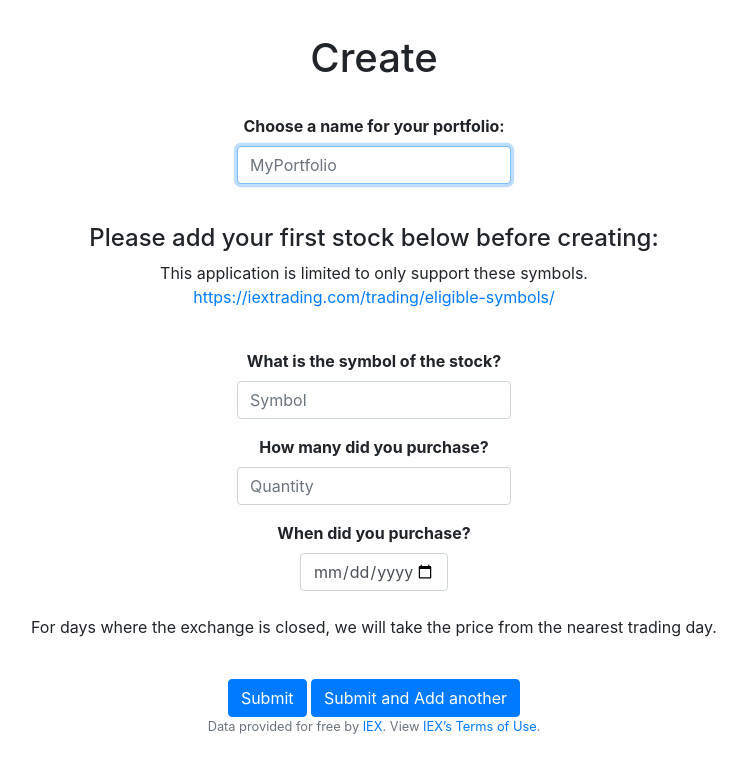
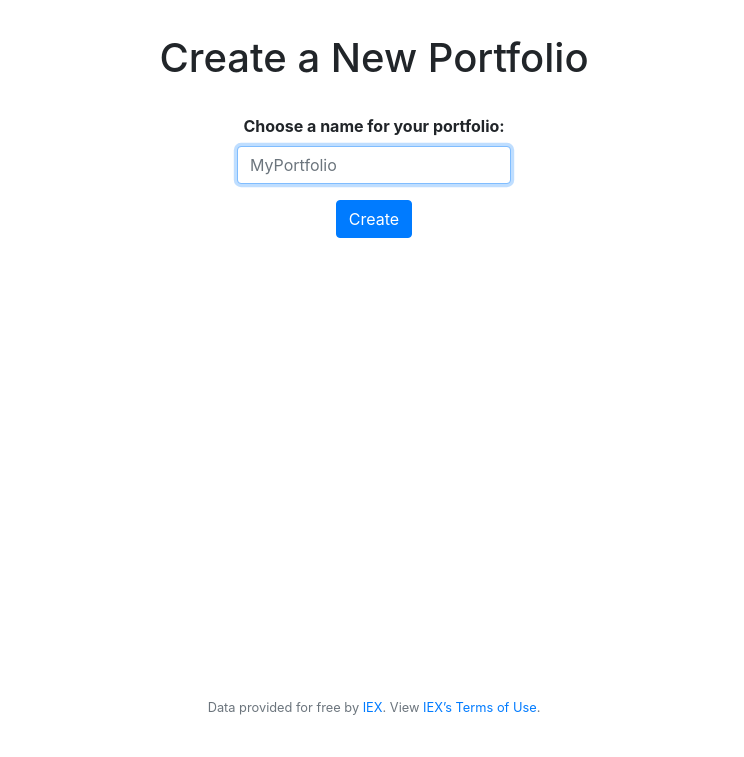
Before and after one commit to jsueling/cs50-final-project, a Flask app: page /create in a window 1280 px wide. Shown: the part 62-819 px from the top of the page, without its empty margins (266-1010 px from the left). After the commit the page ends 777 px from the top, so only its background shows below. Run offline with Flask 2, Linux system fonts and the light colour scheme; the visitor is signed in with stand-in values (Sample User, id 1); some libraries are stand-ins or nearby versions.

Commit message:
Swapped most of code between create and add to match changes in tables

```diff
--- a/application.py
+++ b/application.py
@@ -226,80 +226,15 @@ def logout():
 @login_required
 def create():
 
-    # https://developer.mozilla.org/en-US/docs/Web/HTML/Element/input/date
-    # Important: Client-side form validation is no substitute for validating on the server.
-    # It's easy for someone to modify the HTML, or bypass your
-    # HTML entirely and submit the data directly to your server.
-    # If your server fails to validate the received data, disaster could
-    # strike with data that is badly-formatted, too large, of the wrong type, etc.
-
-    # Both methods need access to these variables
-    today = date.today()
-    # https://iexcloud.io/docs/api/#historical-prices
-    # Iexcloud API only offers historical data >5years on paid plans
-    # 365 * 5 = 1825
-    # https://docs.python.org/3/library/datetime.html#timedelta-objects
-    min_date = today - timedelta(days=1825)
-
     if request.method =="POST":
 
         id = session["user_id"]
         portfolio_name = request.form.get("portfolio_name")
-        lower_pfname = portfolio_name.lower()
-        symbol = request.form.get("symbol")
-        purchase_quantity = request.form.get("purchase_quantity")
-
-        # Internet explorer doesn't support input="date", degrades to input="text"
-        try:
-            # Native case with input="date"
-            # https://stackoverflow.com/questions/10434599/get-the-data-received-in-a-flask-request
-            purchase_date = request.form["purchase_date"]
-        except KeyError:
-            # KeyError when an element with that name doesn't exist
-            # So by elimination fallback:
-            purchase_date = request.form["fallback_purchasedate"]
-
-        if not purchase_date:
-            return error_page("Enter a date", 403)
-
-        # Convert string input to a date object so we can compare
-        parsed_datetime = datetime.strptime(purchase_date, "%Y-%m-%d")
-        parsed_date = parsed_datetime.date()
-
-        # Prevent the user from entering a date out of these bounds, today and 5 years ago
-        if parsed_date < min_date:
-            # TODO Test lower bound Live
-            return error_page("This application is limited to only support historical price queries up to 5 years (1825 days) past", 403)
-        if parsed_date > today:
-            return error_page("You've entered a date in the future", 403)
 
         if not portfolio_name:
             return error_page("Enter a portfolio name", 403)
-        if not symbol:
-            return error_page("Enter a symbol", 403)
-        if not purchase_quantity:
-            return error_page("Enter a quantity", 403)
 
-        # https://pynative.com/python-check-user-input-is-number-or-string/
-        try:
-            # If casting as int fails we get a value error which means the input must be a float or a string
-            # No error means the input was an integer or string of an integer
-            val = int(purchase_quantity)
-        except ValueError:
-            try:
-                # cast as float
-                val = float(purchase_quantity)
-                # No error means the input was a float
-                return error_page("Quantity must be an integer", 403)
-            # By elimination the input is a string
-            except ValueError:
-                return error_page("Quantity must be in decimal digits, 403")
-
-        # convert to int after error checks
-        purchase_quantity = int(purchase_quantity)
-
-        if purchase_quantity < 1:
-            return error_page("Quantity must be a non-zero positive number", 403)
+        lower_pfname = portfolio_name.lower()
 
         params = config()
         conn = psycopg2.connect(**params)
@@ -308,57 +243,24 @@ def create():
         # Even if portfolio_name is already UNIQUE in the portfolios table
         cur.execute("SELECT portfolio_name FROM portfolios WHERE id=(%s) AND portfolio_name=(%s)", (id, lower_pfname))
         rows = cur.fetchall()
+
         if len(rows) == 1:
-            return error_page('You already have a portfolio with this name', 403)
+            return error_page('This portfolio name is taken, choose another portfolio name', 403)
 
-        # Check the symbol exists at IEX, whilst checking there is a price for the
-        # given date which are both stored in the database.
+        # All tests passed
 
-        # scan and lookup used after all other checks so we are more efficient with our API calls
-
-        upper_symbol = symbol.upper()
-
-        data = scan(upper_symbol, parsed_date)
-
-        if not data:
-            return error_page("No data found on the date entered for this symbol. Please refer to the link for supported symbols and check the date", 403)
-
-        # data not empty
-
-        # We want the scan date used for our database that matches this price
-        # parsed_date is our input which is changed in scan
-        scan_date = data["date"]
-        purchase_price = data["price"]
-
-        # All validity checks passed
-
-        # THIS LINE WILL BE IN /CREATE
         cur.execute("INSERT INTO portfolios (id, portfolio_name) VALUES (%s, %s);", (id, lower_pfname))
-
-        # THIS LINE WILL BE IN /ADD
-        cur.execute("INSERT INTO shares (symbol, purchase_quantity, purchase_price, purchase_date, portfolio_name, id) VALUES (%s, %s, %s, %s, %s, %s);",
-                    (upper_symbol, purchase_quantity, purchase_price, scan_date, lower_pfname, id))
         conn.commit()
         cur.close()
         conn.close()
 
-        # /ADD
-        flash(f"{purchase_quantity} shares of {upper_symbol} bought on \U0001F4C5 {scan_date} - saved to {portfolio_name}!", "success")
-
-        # /CREATE
         flash(f"{portfolio_name} has been successfully created!", "success")
 
-
-        # /ADD
-        # https://stackoverflow.com/questions/8552675/form-sending-error-flask
-        # The buttons do the same thing except redirect to different pages
-        if request.form["submit"] == "create":
-            return redirect("/")
-        else:
-            return redirect("/add")
+        # User probably wants to add shares once a new portfolio is created
+        return redirect("/add")
 
     else:
-        return render_template("create.html", today=today, min_date=min_date)
+        return render_template("create.html")
 
 @app.route("/myportfolios/<portfolio_name>")
 @login_required
@@ -489,3 +391,135 @@ def delete():
         return redirect("/")
     else:
         return render_template("delete.html", names=names)
+
+@app.route("/add", methods=["GET", "POST"])
+@login_required
+def add():
+
+    # https://developer.mozilla.org/en-US/docs/Web/HTML/Element/input/date
+    # Important: Client-side form validation is no substitute for validating on the server.
+    # It's easy for someone to modify the HTML, or bypass your
+    # HTML entirely and submit the data directly to your server.
+    # If your server fails to validate the received data, disaster could
+    # strike with data that is badly-formatted, too large, of the wrong type, etc.
+
+    # Both methods need access to these variables
+    today = date.today()
+    # https://iexcloud.io/docs/api/#historical-prices
+    # Iexcloud API only offers historical data >5years on paid plans
+    # 365 * 5 = 1825
+    # https://docs.python.org/3/library/datetime.html#timedelta-objects
+    min_date = today - timedelta(days=1825)
+
+    id = session["user_id"]
+    portfolio_name = request.form.get("portfolio_name")
+
+    if not portfolio_name:
+        return error_page("Choose a portfolio to add shares to", 403)
+
+    if request.method =="POST":
+
+        symbol = request.form.get("symbol")
+        purchase_quantity = request.form.get("purchase_quantity")
+
+        # Internet explorer doesn't support input="date", degrades to input="text"
+        try:
+            # Native case with input="date"
+            # https://stackoverflow.com/questions/10434599/get-the-data-received-in-a-flask-request
+            purchase_date = request.form["purchase_date"]
+        except KeyError:
+            # KeyError when an element with that name doesn't exist
+            # So by elimination fallback:
+            purchase_date = request.form["fallback_purchasedate"]
+
+        if not purchase_date:
+            return error_page("Enter a date", 403)
+
+        # Convert string input to a date object so we can compare
+        parsed_datetime = datetime.strptime(purchase_date, "%Y-%m-%d")
+        parsed_date = parsed_datetime.date()
+
+        # Prevent the user from entering a date out of these bounds, today and 5 years ago
+        if parsed_date < min_date:
+            # TODO Test lower bound Live
+            return error_page("This application is limited to only support historical price queries up to 5 years (1825 days) past", 403)
+        if parsed_date > today:
+            return error_page("You've entered a date in the future", 403)
+
+        if not symbol:
+            return error_page("Enter a symbol", 403)
+        if not purchase_quantity:
+            return error_page("Enter a quantity", 403)
+
+        # https://pynative.com/python-check-user-input-is-number-or-string/
+        try:
+            # If casting as int fails we get a value error which means the input must be a float or a string
+            # No error means the input was an integer or string of an integer
+            val = int(purchase_quantity)
+        except ValueError:
+            try:
+                # cast as float
+                val = float(purchase_quantity)
+                # No error means the input was a float
+                return error_page("Quantity must be an integer", 403)
+            # By elimination the input is a string
+            except ValueError:
+                return error_page("Quantity must be in decimal digits, 403")
+
+        # convert to int after error checks
+        purchase_quantity = int(purchase_quantity)
+
+        if purchase_quantity < 1:
+            return error_page("Quantity must be a non-zero positive number", 403)
+
+        # lookup() and scan()'s use here:
+        # Checks the symbol exists at IEX, whilst checking there is a price for the
+        # given date which are then stored in the database.
+
+        # only call API after all other checks so we are more efficient
+
+        upper_symbol = symbol.upper()
+
+        data = scan(upper_symbol, parsed_date)
+
+        if not data:
+            return error_page("No data found on the date entered for this symbol. Please refer to the link for supported symbols and check the date", 403)
+
+        # data not empty
+
+        # We want the scan date used for our database that matches this price
+        # parsed_date is our input which is changed in scan
+        scan_date = data["date"]
+        purchase_price = data["price"]
+
+        # All validity checks passed
+
+        params = config()
+        conn = psycopg2.connect(**params)
+        cur = conn.cursor()
+        cur.execute("INSERT INTO shares (symbol, purchase_quantity, purchase_price, purchase_date, portfolio_name, id) VALUES (%s, %s, %s, %s, %s, %s);",
+                    (upper_symbol, purchase_quantity, purchase_price, scan_date, lower_pfname, id))
+        conn.commit()
+        cur.close()
+        conn.close()
+
+        flash(f"{purchase_quantity} shares of {upper_symbol} bought on \U0001F4C5 {scan_date} - saved to {portfolio_name}!", "success")
+
+        # https://stackoverflow.com/questions/8552675/form-sending-error-flask
+        # The buttons do the same thing except redirect to different pages
+        if request.form["submit"] == "single":
+            return redirect("/")
+        else:
+            return redirect("/add")
+
+    else:
+
+        params = config()
+        conn = psycopg2.connect(**params)
+        cur = conn.cursor()
+        cur.execute("SELECT portfolio_name FROM portfolios WHERE id=(%s)", (id,))
+        names = cur.fetchall()
+        cur.close()
+        conn.close()
+
+        return render_template("add.html", today=today, min_date=min_date, names=names)
--- a/templates/create.html
+++ b/templates/create.html
@@ -3,49 +3,13 @@
 {% block title %}Create{% endblock %}
 {% block create %}active{% endblock %}
 {% block main %}
-<h1>Create</h1>
+    <h1>Create a New Portfolio</h1>
     <br>
     <form id="form" action="/create" method="post">
         <div class="form-group">
             <label for="portfolio_name"><b>Choose a name for your portfolio:</b></label><br>
             <input autocomplete="off" autofocus class="form-control" name="portfolio_name" placeholder="MyPortfolio" type="text">
         </div>
-    <br>
-    <h4>Please add your first stock below before creating:</h4>
-    <!-- https://www.freecodecamp.org/news/how-to-use-html-to-open-link-in-new-tab/ -->
-    <p id="link">This application is limited to only support these symbols.<br>
-        <a href="https://iextrading.com/trading/eligible-symbols/" target="_blank" rel="noopener noreferrer">https://iextrading.com/trading/eligible-symbols/</a>
-    </p>
-    <br>
-    <div class="form-group">
-        <label for="symbol"><b>What is the symbol of the stock?</b></label><br>
-        <input autocomplete="off" class="form-control" name="symbol" placeholder="Symbol" type="text">
-    </div>
-    <div class="form-group">
-        <!-- https://www.techiedelight.com/restrict-html-input-text-box-to-allow-only-numeric-values/ -->
-        <label for="purchase_quantity"><b>How many did you purchase?</b></label><br>
-        <input autocomplete="off" class="form-control" name="purchase_quantity" placeholder="Quantity" type="number" min="1">
-    </div>
-    <div class="form-group nativeDatePicker">
-        <!-- https://developer.mozilla.org/en-US/docs/Web/HTML/Element/input/date -->
-        <label for="purchase_date"><b>When did you purchase?</b></label><br>
-        <input id="date1" autocomplete="off" class="form-control" name="purchase_date" min={{ min_date }} max={{ today }} type="date">
-        <br><br><p>For days where the exchange is closed, we will take the price from the nearest trading day.</p>
-    </div>
-    <div class="form-group fallbackDatePicker">
-        <label for="fallback_purchasedate">When did you purchase?</label><br>
-        <input autocomplete="off" class="form-control" name="fallback_purchasedate" placeholder="YYYY-MM-DD" type="text">
-        <br><br><p>For days where the exchange is closed, we will take the price from the nearest trading day.</p>
-    </div>
-    <br>
-    <!-- https://developer.mozilla.org/en-US/docs/Web/HTML/Element/input/button -->
-    <!-- https://stackoverflow.com/a/21376901 -->
-    <div id="outer">
-        <button class="inner btn btn-primary" type="submit" name="submit" value="create">Submit</button>
-        <button class="inner btn btn-primary" type="submit" name="submit" value="add">Submit and Add another</button>
-    </div>
+        <button class="inner btn btn-primary" type="submit">Create</button>
     </form>
-
-<script src="/static/create.js"></script>
-
 {% endblock %}
--- a/templates/delete.html
+++ b/templates/delete.html
@@ -2,7 +2,7 @@
 
 {% block title %}Delete{% endblock %}
 {% block main %}
-<h1>Delete</h1>
+<h1>Delete a Portfolio</h1>
 <br>
 <form action="/delete" method="post">
     <!-- https://developer.mozilla.org/en-US/docs/Web/HTML/Element/input/checkbox -->
```
Also changed, not shown: templates/add.html (added, +48 -0 lines), static/add.js (renamed from static/create.js). Lines whose indentation alone changed are shown as unchanged.
